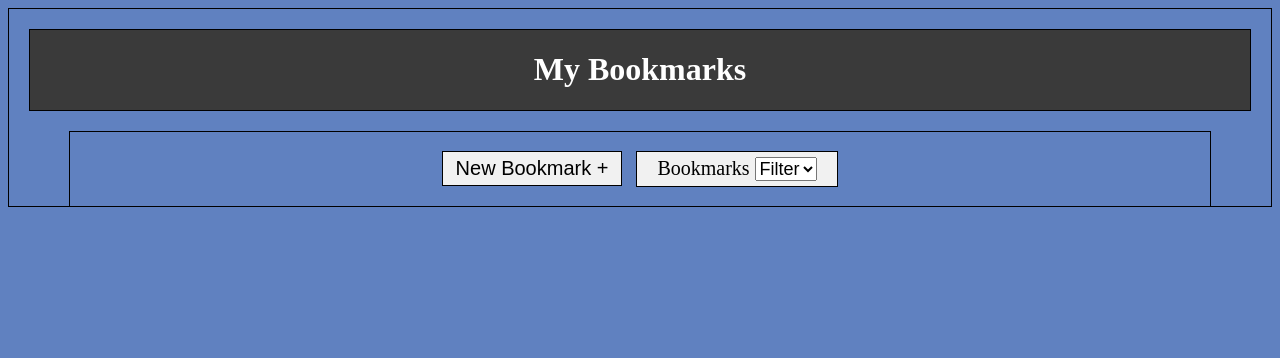
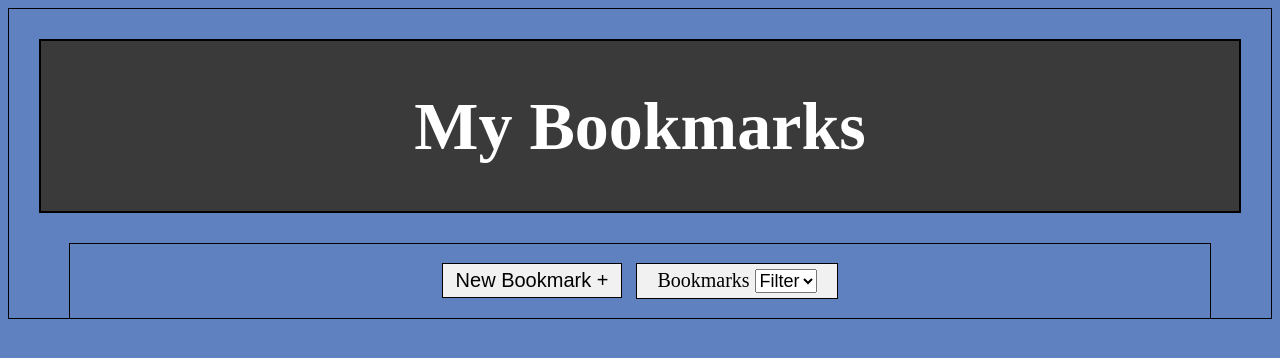
Before and after one commit to thinkful-ei-heron/Evan-Bookmark_App, a website built with webpack: page src/index.html in a window 1280 px wide. Built offline with nearby package versions, Linux system fonts and the light colour scheme; no server answers.

Commit message:
added final media query css

```diff
--- a/src/index.css
+++ b/src/index.css
@@ -253,3 +253,15 @@ main {
     }
 
   }
+
+  @media screen and (min-width: 1024px) {
+
+    h1 {
+        font-size: 68px;
+    }
+
+    header {
+        margin: 30px;
+        border: 2px solid black;
+    }
+  }
```
